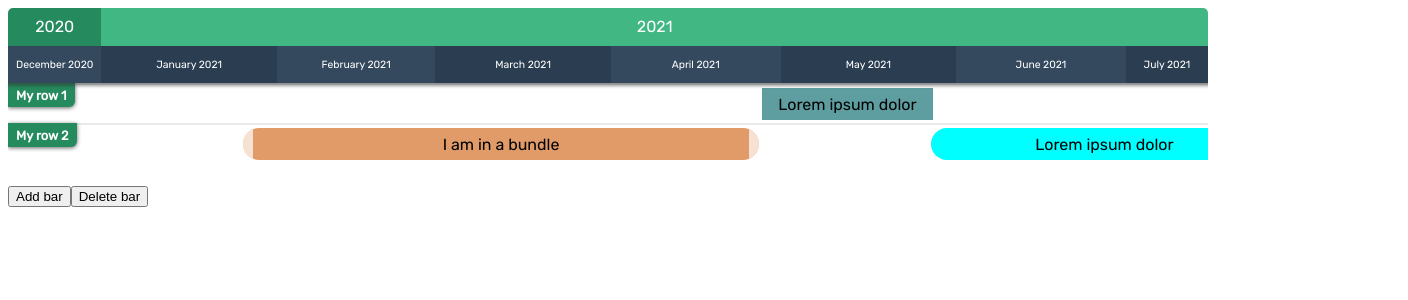
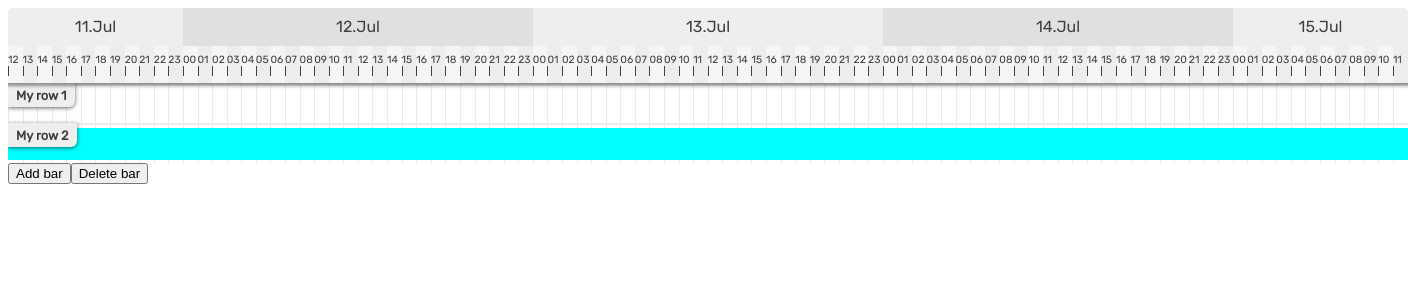
Before and after one commit to zunnzunn/vue-ganttastic, a Vue app: page / in a window 1280 px wide. Shown: the top 300 px of the page, 1408 px wide, since content can reach past the window. Built offline with nearby package versions, Linux system fonts and the light colour scheme.

Commit message:
Fixed G-Gantt-Grid Re-implemented highlighting grid units

```diff
--- a/src/App.vue
+++ b/src/App.vue
@@ -1,11 +1,11 @@
 <template>
   <g-gantt-chart
-    chart-start="2020-12-15 12:00"
+    chart-start="2021-07-11 12:00"
     chart-end="2021-07-15 12:00"
-    precision="month"
-    color-scheme="vue"
+    precision="hour"
     :row-height="40"
-    width="1200px"
+    grid
+    width="1400px"
     bar-start="beginDate"
     bar-end="endDate"
     push-on-overlap
--- a/src/components/GGanttChart.vue
+++ b/src/components/GGanttChart.vue
@@ -30,6 +30,7 @@
 
     <g-gantt-grid
       v-if="grid"
+      :highlighted-units="highlightedUnits"
     />
     <div id="g-gantt-rows-container">
       <slot />   <!-- the g-gantt-row components go here -->
@@ -57,6 +58,7 @@ interface GGanttChartProps {
   grid?: boolean
   pushOnOverlap?: boolean
   rowHeight?: number
+  highlightedUnits?: number[]
 }
 
 const props = withDefaults(defineProps<GGanttChartProps>(), {
@@ -66,7 +68,8 @@ const props = withDefaults(defineProps<GGanttChartProps>(), {
   colorScheme: "default",
   grid: false,
   pushOnOverlap: false,
-  rowHeight: 40
+  rowHeight: 40,
+  highlightedUnits: () => []
 })
 
 // eslint-disable-next-line func-call-spacing
@@ -134,7 +137,6 @@ provide(INJECTION_KEYS.emitBarEventKey, emitBarEvent)
     -moz-user-select: none;
     -ms-user-select: none;
     user-select: none;
-    padding-bottom: 23px;
     font-family: Rubik;
     border-radius: 5px;
   }
--- a/src/components/GGanttGrid.vue
+++ b/src/components/GGanttGrid.vue
@@ -1,29 +1,33 @@
 <template>
   <div class="g-grid-container">
     <div
-      v-for="(unit, index) in timeaxisUnits.lowerUnits"
-      :key="index"
-      :class="{
-        'g-grid-line': true,
-        'g-grid-line-highlighted': highlightedUnits.includes(Number(unit.value))
+      v-for="{label, value, width} in timeaxisUnits.lowerUnits"
+      :key="label"
+      class="g-grid-line"
+      :style="{
+        width,
+        background: highlightedUnits.includes(Number(value)) ? colors.hoverHighlight : null
       }"
     />
   </div>
 </template>
 
 <script setup lang="ts">
+import useColorScheme from "@/composables/useColorScheme"
 import useTimeaxisUnits from "@/composables/useTimeaxisUnits"
 import { defineProps, inject, toRefs } from "vue"
 import INJECTION_KEYS from "@/models/symbols"
 
 const props = defineProps<{
-  highlightedUnits: number[]
+  highlightedUnits?: number[]
 }>()
+
 const { highlightedUnits } = toRefs(props)
 const gGanttChartPropsRefs = inject(INJECTION_KEYS.gGanttChartPropsKey)
 if (!gGanttChartPropsRefs) {
   throw new Error("GGanttBar: Provide/Inject of values from GGanttChart failed!")
 }
+const { colors } = useColorScheme(gGanttChartPropsRefs)
 const { timeaxisUnits } = useTimeaxisUnits(gGanttChartPropsRefs)
 </script>
 
@@ -31,19 +35,15 @@ const { timeaxisUnits } = useTimeaxisUnits(gGanttChartPropsRefs)
   .g-grid-container {
     position: absolute;
     top: 0;
-    left: 0%; /* must correspond to width of row title */
+    left: 0%;
     width: 100%;
-    height: calc(100% - 23px);
+    height: 100%;
     display: flex;
     justify-content: space-between;
   }
   .g-grid-line {
     width: 1px;
     height: 100%;
-    background: #eaeaea;
-  }
-  .g-grid-line-highlighted {
-    background: #90CAF9;
-    box-shadow: 0px 0px 0px 1px #90CAF9;
+    border-left: 1px solid #eaeaea;
   }
 </style>
--- a/src/components/GGanttRow.vue
+++ b/src/components/GGanttRow.vue
@@ -68,7 +68,7 @@ const isHovering = ref(false)
 const rowStyle = computed(() => {
   return {
     height: `${rowHeight.value}px`,
-    background: highlightOnHover?.value && isHovering.value ? colors.value.hoverHighlight : colors.value.background
+    background: highlightOnHover?.value && isHovering.value ? colors.value.hoverHighlight : null
   }
 })
 
@@ -91,7 +91,7 @@ const onDrop = (e: MouseEvent) => {
 <style scoped>
   .g-gantt-row {
     width: 100%;
-    transition: background 0.3s;
+    transition: background 0.4s;
     position: relative;
   }
 
```
